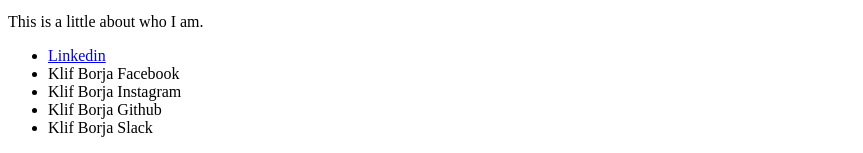
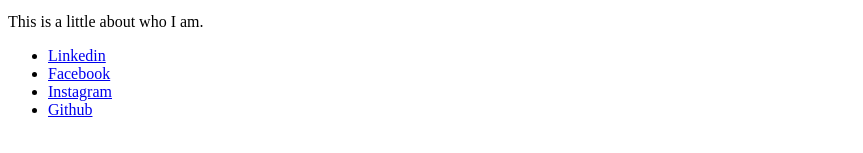
Before and after one commit to klifborja/klifborja.github.io, a plain HTML site: page index.html in a window 1280 px wide. Shown: the part 721-874 px from the top of the page, without its empty margins (0-863 px from the left). Drawn offline with Linux system fonts and the light colour scheme.

Commit message:
Link Updates

```diff
--- a/index.html
+++ b/index.html
@@ -21,10 +21,10 @@
 
     <ul>
         <li><a href="https://www.linkedin.com/in/klif-borja-a010571a/">Linkedin</a></li>
-        <li>Klif Borja Facebook</li>
-        <li>Klif Borja Instagram</li>
-        <li>Klif Borja Github</li>
-        <li>Klif Borja Slack</li>
+        <li><a href="https://www.facebook.com/klif.borja">Facebook</a></li>
+        <li><a href="https://www.instagram.com/klif_borja/">Instagram</a></li>
+        <li><a href="https://www.https://github.com/klifborja">Github</a></li>
+
     </ul>
 
 
```
